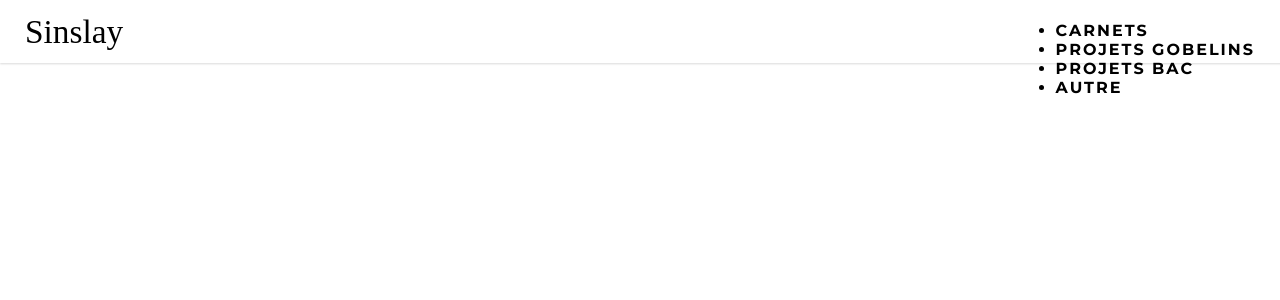
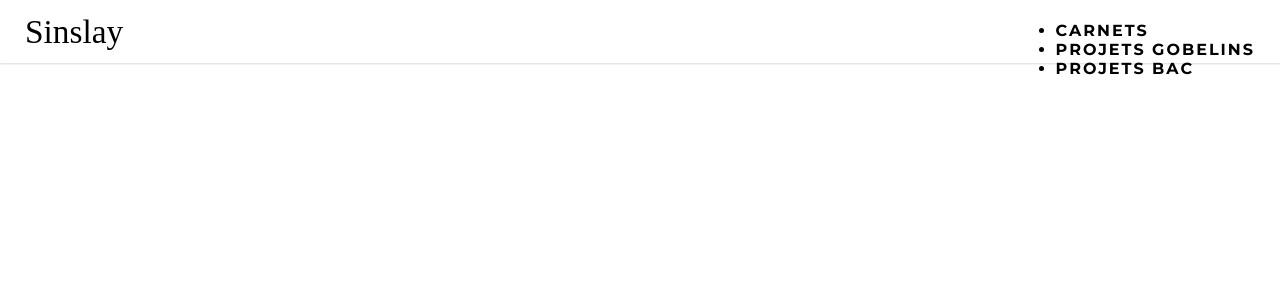
Before and after one commit to SinslayDang/SinslayDang.github.io, a Jekyll site: the page built from index.html, in a window 1280 px wide. Shown: the top 300 px of the page. Built offline with Jekyll 4.4.1, drawn with Linux system fonts in a browser that asks for light colours.

Commit message:
Update default.html

```diff
--- a/_layouts/default.html
+++ b/_layouts/default.html
@@ -16,7 +16,6 @@
 					<li id="lien_carnets"><a href="">carnets</a></li>
 					<li id="lien_projets_gobelins"><a href="">projets gobelins</a></li>
 					<li id="lien_projets_bac"><a href="">projets bac</a></li>
-					<li><a href="">autre</a></li>
 				</ul>
 			</nav>
 		</body>
```
